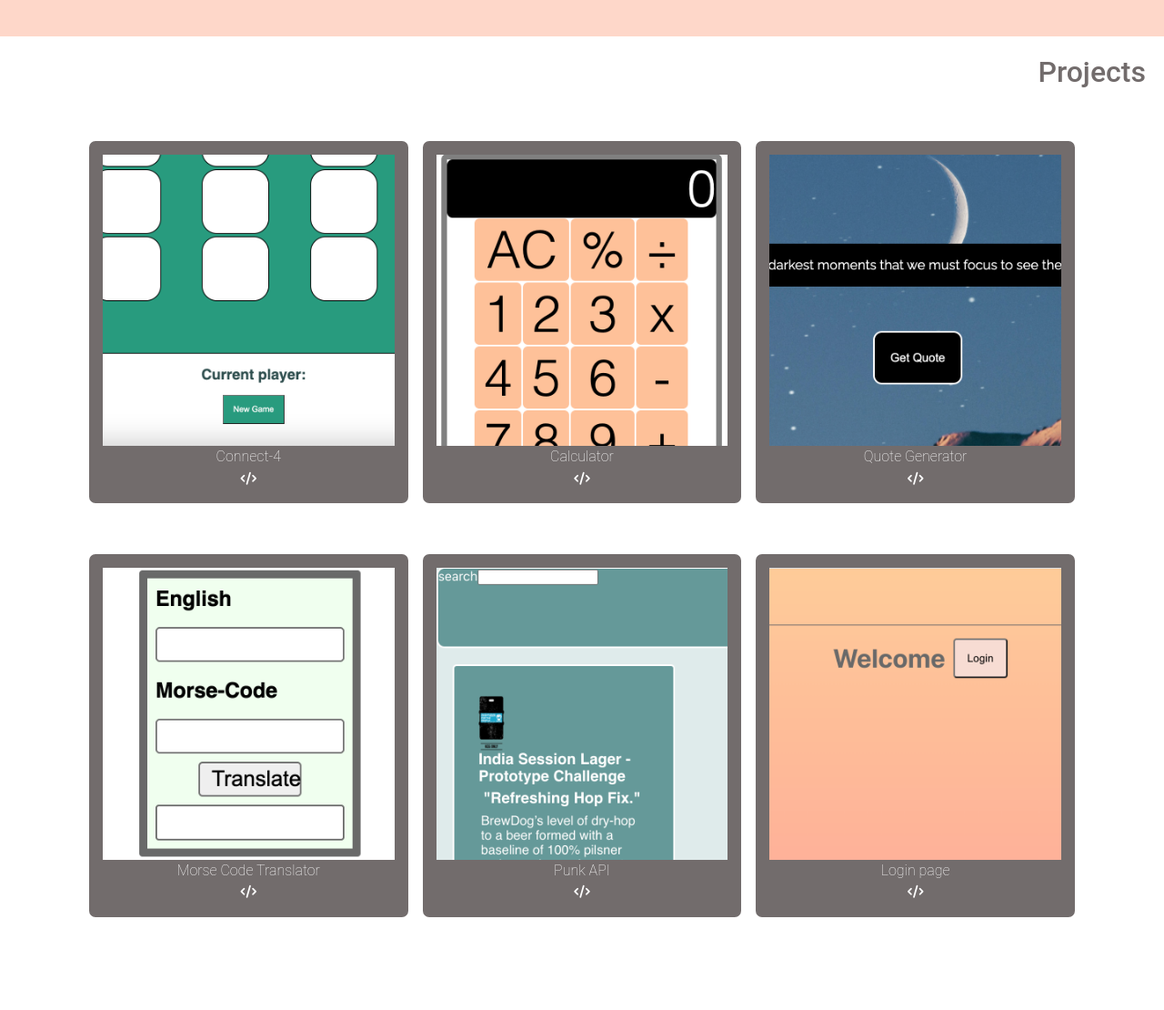
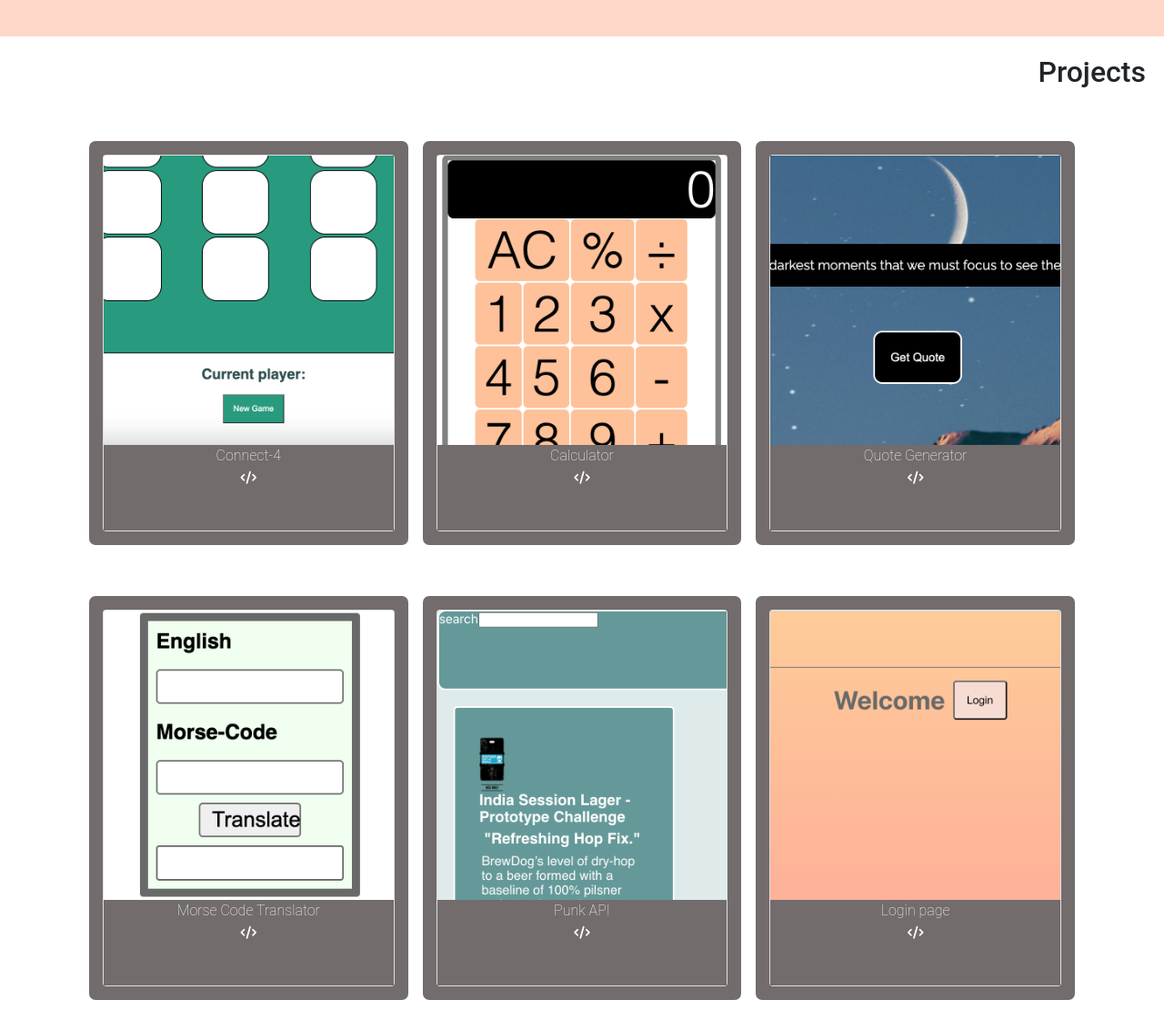
Before and after one commit to HCawley/Portfolio, a plain HTML site: page index.html in a window 1280 px wide. Shown: the part 1120-2230 px from the top of the page at 91% size. Drawn offline with nearby package versions, Linux system fonts and the light colour scheme.

Commit message:
structure update

```diff
--- a/index.html
+++ b/index.html
@@ -43,8 +43,9 @@
     <h2 id="projects">Projects</h2>
     <div class="container">
       <div class="row">
+
         <div class="col-md-4 col-sm-6 cards">
-          <div class="card1">
+          <div class="card">
             <div class="front">
               <img src="./images/connect4.jpg">
               <div>
@@ -54,12 +55,17 @@
                 </div>
               </div>
             </div>
+
             <div class="back">
               <h1>Hello</h1>
             </div>
+
           </div>
         </div>
-        <div class="col-md-4 col-sm-6">
+
+        <div class="col-md-4 col-sm-6 cards">
+          <div class="card">
+            <div class="front">
               <img src="./images/calculator.jpg">
               <div>
                 <a href="https://hcawley.github.io/calculator/" target="_blank">Calculator</a>
@@ -68,7 +74,17 @@
                 </div>
               </div>
             </div>
-        <div class="col-md-4 col-sm-6">
+
+            <div class="back">
+              <h1>Hello</h1>
+            </div>
+
+          </div>
+        </div>
+
+        <div class="col-md-4 col-sm-6 cards">
+          <div class="card">
+            <div class="front">
               <img src="./images/quote.jpg">
               <div>
                 <a href="https://hcawley.github.io/quote-generator/" target="_blank">Quote Generator</a>
@@ -77,9 +93,19 @@
                 </div>
               </div>
             </div>
+
+            <div class="back">
+              <h1>Hello</h1>
             </div>
+
+          </div>
+        </div>
+      </div>
+
       <div class="row">
-        <div class="col-md-4 col-sm-6">
+        <div class="col-md-4 col-sm-6 cards">
+          <div class="card">
+            <div class="front">
               <img src="images/morsecode.jpg">
               <div>
                 <a href="https://hcawley.github.io/morse-code-project/" target="_blank">Morse Code Translator</a>
@@ -88,7 +114,17 @@
                 </div>
               </div>
             </div>
-        <div class="col-md-4 col-sm-6">
+
+            <div class="back">
+              <h1>Hello</h1>
+            </div>
+
+          </div>
+        </div>
+
+        <div class="col-md-4 col-sm-6 cards">
+          <div class="card">
+            <div class="front">
               <img src="./images/beerapi.jpg">
               <div>
                 <a href="https://hcawley.github.io/React-Punk-API/" target="blank">Punk API</a>
@@ -97,7 +133,17 @@
                 </div>
               </div>
             </div>
-        <div class="col-md-4 col-sm-6">
+
+            <div class="back">
+              <h1>Hello</h1>
+            </div>
+
+          </div>
+        </div>
+
+        <div class="col-md-4 col-sm-6 cards">
+          <div class="card">
+            <div class="front">
               <img src="images/login.jpg">
               <div>
                 <a href="https://hcawley.github.io/firebase-auth/" target="blank">Login page</a>
@@ -106,8 +152,16 @@
                 </div>
               </div>
             </div>
+
+            <div class="back">
+              <h1>Hello</h1>
+            </div>
+
           </div>
         </div>
+      </div>
+    </div>
+
 
     <div id="skills-grid">
     <div class="item1">
--- a/main.js
+++ b/main.js
@@ -1,11 +1,7 @@
-const cards = document.querySelector(".card1");
+const cards = document.querySelectorAll(".card");
 
-const flipCard = () => {
-    cards.classList.toggle("flipcard");
-    console.log("button clicked")
-}
-
-cards.addEventListener("click", flipCard)
-
-// cards.onclick = flipCard
-// cards.forEach((card) => card.addEventListener("click", flipCard))
+    cards.forEach(card => {
+        card.addEventListener("click", () => {
+            card.classList.toggle("flipcard")
+        })
+    })
--- a/style.css
+++ b/style.css
@@ -1,6 +1,6 @@
 * {
   font-family: "roboto", sans-serif;
-  color: #726C6C;
+  /* color: #726C6C; */
   font-weight: lighter;
   margin: 0px;
 }
@@ -74,7 +74,7 @@
 }
 
 [class^=row] {
-  min-height: 200px;
+  min-height: 500px;
   padding: 20px;
 }
 
@@ -103,38 +103,38 @@
   perspective: 800px;
 }
 
-.card1 {
+.card {
+  position: relative;
+  height: 100%;
+  width: 100%;
   transform-style: preserve-3d;
-  transition: all 0.8s ease;
-  position: relative;
+  transition: transform 1s ease;
   transform: rotateY(0deg);
+  /* backface-visibility: initial; */
 }
 
-.front {
-  backface-visibility: hidden;
+.card.flipcard {
+  transform: rotateY(180deg);
+  background-color: #726C6C;
+  color: white;
+}
+
+.front,
+.back {
+  position: absolute;
   height: 100%;
   width: 100%;
-  position: absolute;
-  transform: rotateY(0deg);
+  /* -webkit-backface-visibility: hidden; */
+  backface-visibility: hidden;
+  background-color: #726C6C;
+  color: white;
 }
 
 .back {
-  backface-visibility: hidden;
-  background-color: red;
+  /* background-color: #726C6C;
+  color: white; */
   transform: rotateY(180deg);
-  height: 100%;
-  width: 100%;
-  position: absolute;
-}
-
-.flipCard {
-  transform: rotateY(180deg);
-  -webkit-transform: rotateY(180deg);
-}
-
-.flipCard .back {
-  transform: rotateY(0deg);
-  -webkit-transform: rotateY(0deg);
+  text-align: center;
 }
 
 #skills-grid {
```
Lines whose indentation alone changed are shown as unchanged.
